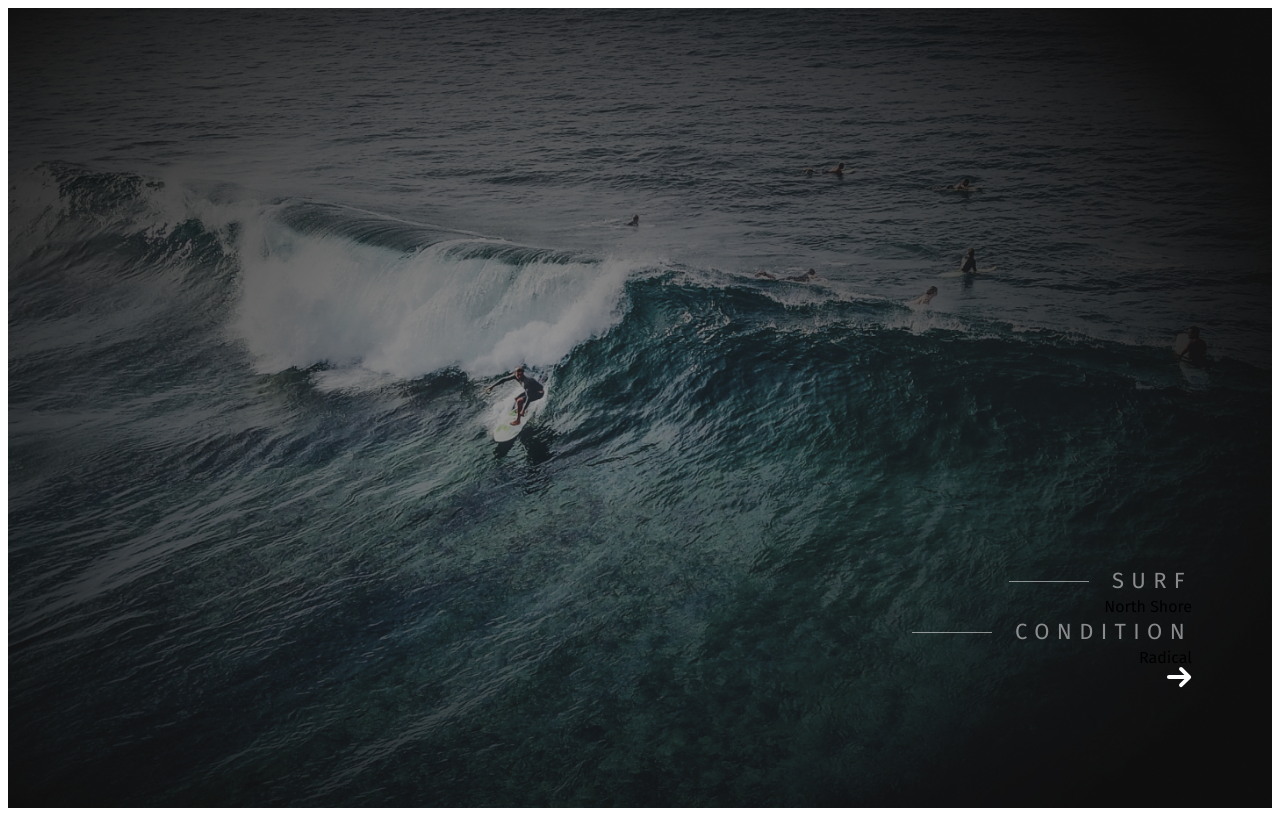
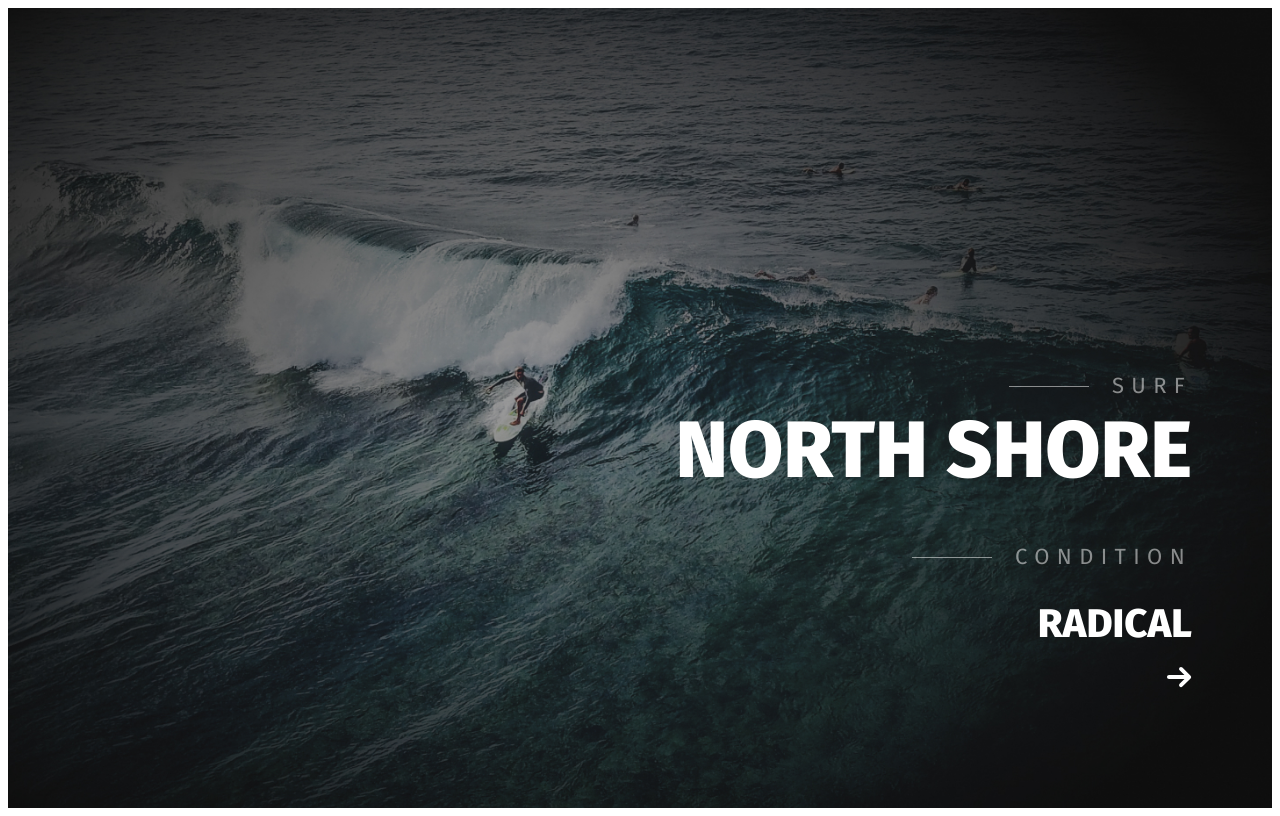
Before and after one commit to NikolayShavar/goSerf, a website: page app/index.html in a window 1280 px wide. Drawn offline with nearby package versions, Linux system fonts and the light colour scheme; files that its build step writes are made by us from their sources; files whose address does not match are found by name.

Commit message:
01.-6.2023

```diff
--- a/app/index.html
+++ b/app/index.html
@@ -19,8 +19,8 @@
         <div class="slider-item__info">
           <div class="slider-item__info-suptitle suptitle-left">Surf</div>
           <div class="slider-item__info-title">North Shore</div>
-          <div class="slider-item__item-suptext suptitle-left">Condition</div>
-          <div class="slider-item__item-text">Radical</div>
+          <div class="slider-item__info-suptext suptitle-left">Condition</div>
+          <div class="slider-item__info-text">Radical</div>
           <a href="#" class="slider-item__info-link"
             ><img src="images/arrows-right.svg"
           /></a>
--- a/app/scss/style.scss
+++ b/app/scss/style.scss
@@ -19,7 +19,29 @@
   right: 80px;
   bottom: 116px;
   text-align: right;
+  color: #fff;
 }
 
+.slider-item__info-suptitle {
+  margin-bottom: 5px;
+}
+.slider-item__info-suptext {
+  margin-bottom: 8px;
+}
+
+.slider-item__info-title {
+  font-weight: 800;
+  font-size: 80px;
+  line-height: 86px;
+  text-transform: uppercase;
+  margin-bottom: 48px;
+}
+
+.slider-item__info-text {
+  font-weight: 800;
+  font-size: 40px;
+  line-height: 86px;
+  text-transform: uppercase;
+}
 
 @import "media";
```
Also changed, not shown: app/pages/index.html (+2 -2 lines), app/css/style.min.css.
